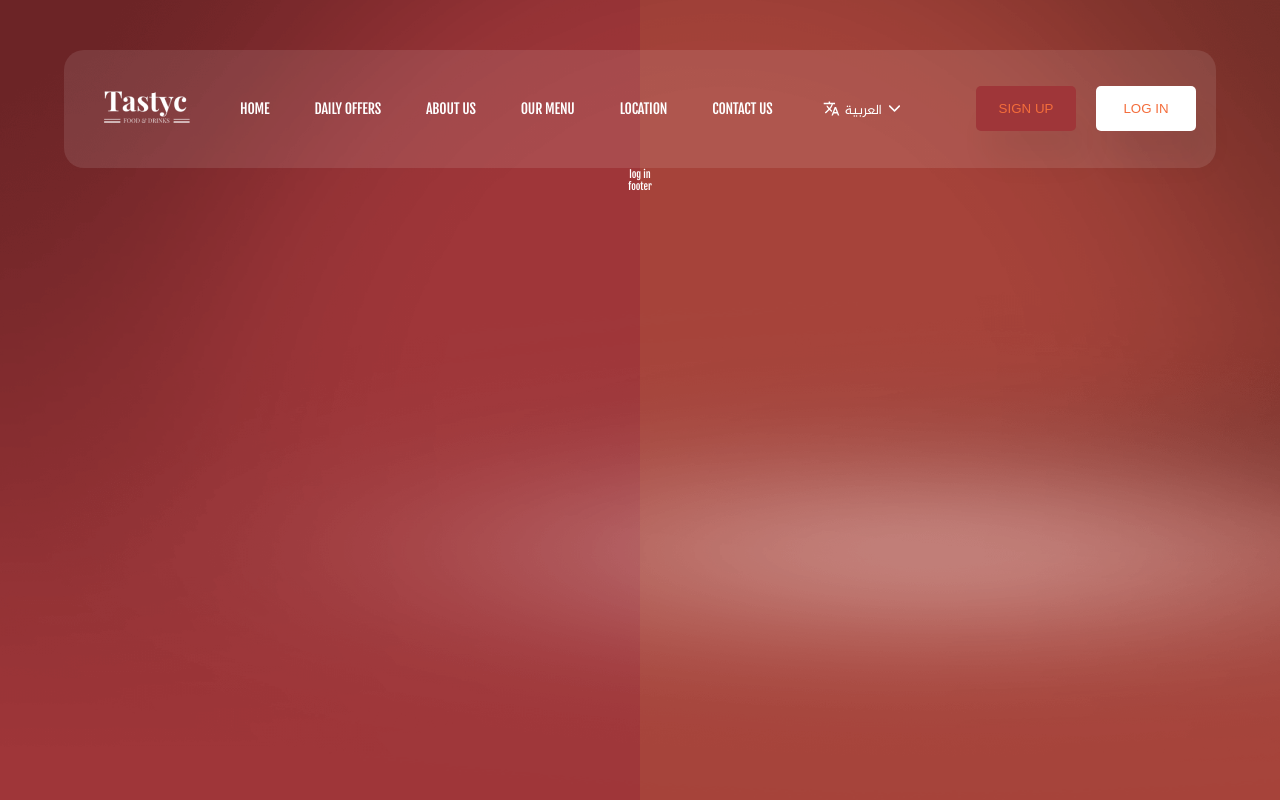
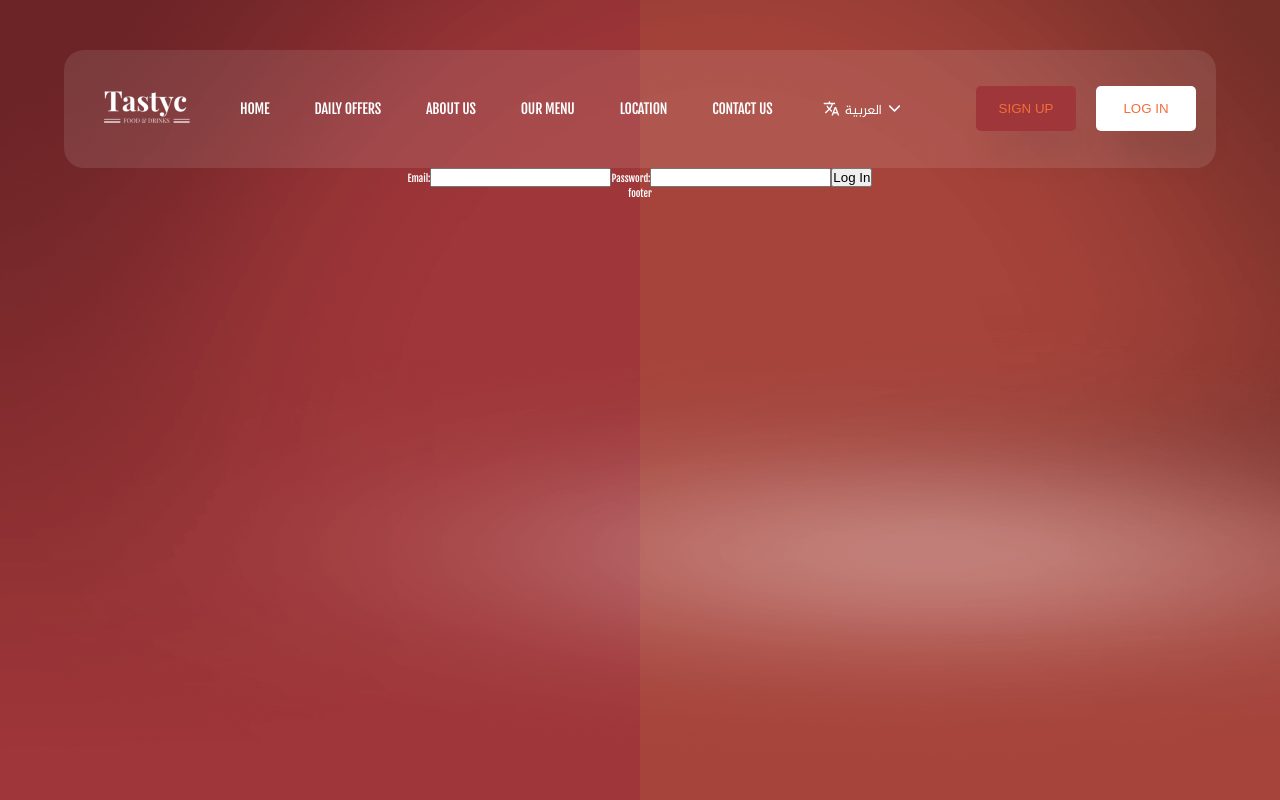
Before and after one commit to samaateff/teasty-app-res, a React (Vite) app: page /login in a window 1280 px wide. Built offline with nearby package versions, Linux system fonts and the light colour scheme.

Commit message:
new 27 / 7

```diff
--- a/package.json
+++ b/package.json
@@ -10,9 +10,11 @@
     "preview": "vite preview"
   },
   "dependencies": {
+    "@reduxjs/toolkit": "^2.2.6",
     "react": "^18.3.1",
     "react-dom": "^18.3.1",
     "react-icons": "^5.2.1",
+    "react-redux": "^9.1.2",
     "react-router-dom": "^6.25.1"
   },
   "devDependencies": {
--- /dev/null
+++ b/src/Authentication/userSlice.js
@@ -0,0 +1,61 @@
+import { createSlice } from '@reduxjs/toolkit';
+
+const fakeUser = {
+  id: 1,
+  name: 'John Doe',
+  email: 'john.doe@example.com',
+  password: 'password123',
+  cart: [
+    {
+      id: 512,
+      name: 'Pizza margrita',
+      price: 10.99,
+      quantity: 2,
+    },
+    {
+      id: 513,
+      name: 'cheese burger',
+      price: 11.99,
+      quantity: 3,
+    },
+  ],
+  favourites: [
+    {
+      id: 512,
+      name: 'Pizza margrita',
+    },
+    {
+      id: 513,
+      name: 'cheese burger',
+    },
+    {
+      id: 514,
+      name: 'steak',
+    },
+  ],
+};
+const initialState = {
+  user: null,
+  isAuthenticated: false,
+};
+const userSlice = createSlice({
+  name: 'user',
+  initialState: initialState,
+  reducers: {
+    login(state, action) {
+      if (
+        action.payload.email === fakeUser.email &&
+        action.payload.password === fakeUser.password
+      ) {
+        state.user = fakeUser;
+        state.isAuthenticated = true;
+      }
+    },
+    logout(state) {
+      state.user = null;
+      state.isAuthenticated = false;
+    },
+  },
+});
+export const { login, logout } = userSlice.actions;
+export default userSlice.reducer;
--- /dev/null
+++ b/src/Redux/store.js
@@ -0,0 +1,8 @@
+import { configureStore } from '@reduxjs/toolkit';
+import userReducer from '../Authentication/userSlice';
+
+export default configureStore({
+  reducer: {
+    user: userReducer,
+  },
+});
--- /dev/null
+++ b/src/components/LogInForm.jsx
@@ -0,0 +1,53 @@
+import { useEffect, useState } from 'react';
+import { useDispatch, useSelector } from 'react-redux';
+import { login } from '../Authentication/userSlice';
+import { useNavigate } from 'react-router-dom';
+
+function LogInForm() {
+  const [email, setEmail] = useState('');
+  const [password, setPassword] = useState('');
+  const dispatch = useDispatch();
+  const { isAuthenticated } = useSelector((store) => store.user);
+  const navigate = useNavigate();
+  useEffect(
+    function () {
+      if (isAuthenticated) {
+        navigate('/home', { replace: true });
+      }
+    },
+    [isAuthenticated, navigate]
+  );
+
+  function handelLogin(e) {
+    e.preventDefault();
+    if (email && password) dispatch(login({ email, password }));
+    setEmail('');
+    setPassword('');
+  }
+
+  return (
+    <form onSubmit={handelLogin}>
+      <label>Email:</label>
+      <input
+        type='email'
+        id='email'
+        value={email}
+        name='email'
+        required
+        onChange={(e) => setEmail(e.target.value)}
+      />
+      <label>Password:</label>
+      <input
+        type='password'
+        id='password'
+        value={password}
+        name='password'
+        required
+        onChange={(e) => setPassword(e.target.value)}
+      />
+      <button type='submit'>Log In </button>
+    </form>
+  );
+}
+
+export default LogInForm;
--- a/src/components/Navbar.jsx
+++ b/src/components/Navbar.jsx
@@ -9,9 +9,11 @@ import FavoriteNav from './FavoriteNav';
 import CartNav from './CartNav';
 import UserNav from './UserNav';
 import MenuBtnNav from './MenuBtnNav';
+import { useSelector } from 'react-redux';
 
 function Navbar() {
   const navigate = useNavigate();
+  const { isAuthenticated } = useSelector((store) => store.user);
   return (
     <nav className={styles.navbar}>
       <div className={styles.navleft}>
@@ -39,19 +41,27 @@ function Navbar() {
         </ul>
       </div>
       <div className={styles.navright}>
+        {isAuthenticated ? (
+          <>
+            <NotifactionNav />
+            <CartNav />
+            <FavoriteNav />
+            <UserNav />
+            <MenuBtnNav />
+          </>
+        ) : (
           <div className={styles.btnReg}>
-					<button className={styles.signUp} onClick={() => navigate('/signup')}>
+            <button
+              className={styles.signUp}
+              onClick={() => navigate('/signup')}
+            >
               sign up
             </button>
             <button className={styles.logIn} onClick={() => navigate('/login')}>
               log in
             </button>
           </div>
-				{/* <NotifactionNav />
-				<CartNav />
-				<FavoriteNav />
-				<UserNav />
-				<MenuBtnNav /> */}
+        )}
       </div>
     </nav>
   );
--- a/src/components/UserNav.jsx
+++ b/src/components/UserNav.jsx
@@ -9,7 +9,8 @@ function UserNav() {
     <div
       className={styles.userIcons}
       onMouseEnter={() => setDroped(true)}
-			onMouseLeave={() => setDroped(false)}>
+      onMouseLeave={() => setDroped(false)}
+    >
       <UserIcon />
       {droped && (
         <div className={styles.userMenu}>
--- a/src/main.jsx
+++ b/src/main.jsx
@@ -2,9 +2,13 @@ import React from 'react';
 import ReactDOM from 'react-dom/client';
 import App from './App.jsx';
 import './styles/global.css';
+import store from './Redux/store.js';
+import { Provider } from 'react-redux';
 
 ReactDOM.createRoot(document.getElementById('root')).render(
-	<React.StrictMode>
-		<App />
-	</React.StrictMode>
+  <React.StrictMode>
+    <Provider store={store}>
+      <App />
+    </Provider>
+  </React.StrictMode>
 );
--- a/src/pages/LogIn.jsx
+++ b/src/pages/LogIn.jsx
@@ -1,5 +1,11 @@
+import LogInForm from '../components/LogInForm';
+
 function LogIn() {
-	return <div>log in</div>;
+  return (
+    <div>
+      <LogInForm />
+    </div>
+  );
 }
 
 export default LogIn;
```
Also changed, not shown: src/components/navbar.module.css (indentation only), 1 other file (tests, documents, lock files or other folders). Lines whose indentation alone changed are shown as unchanged.
